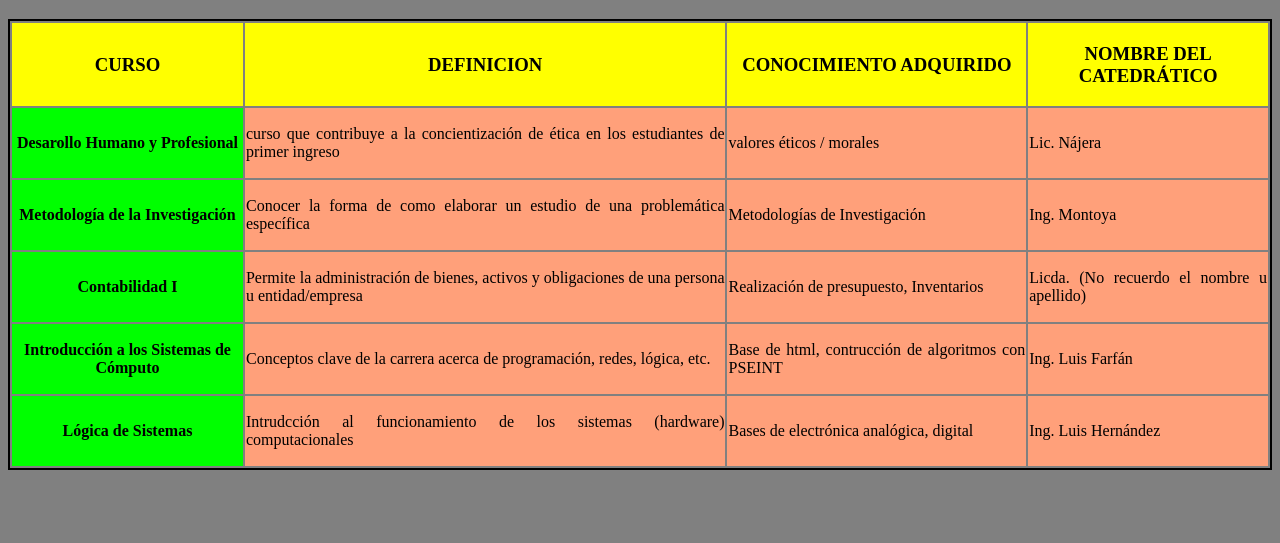
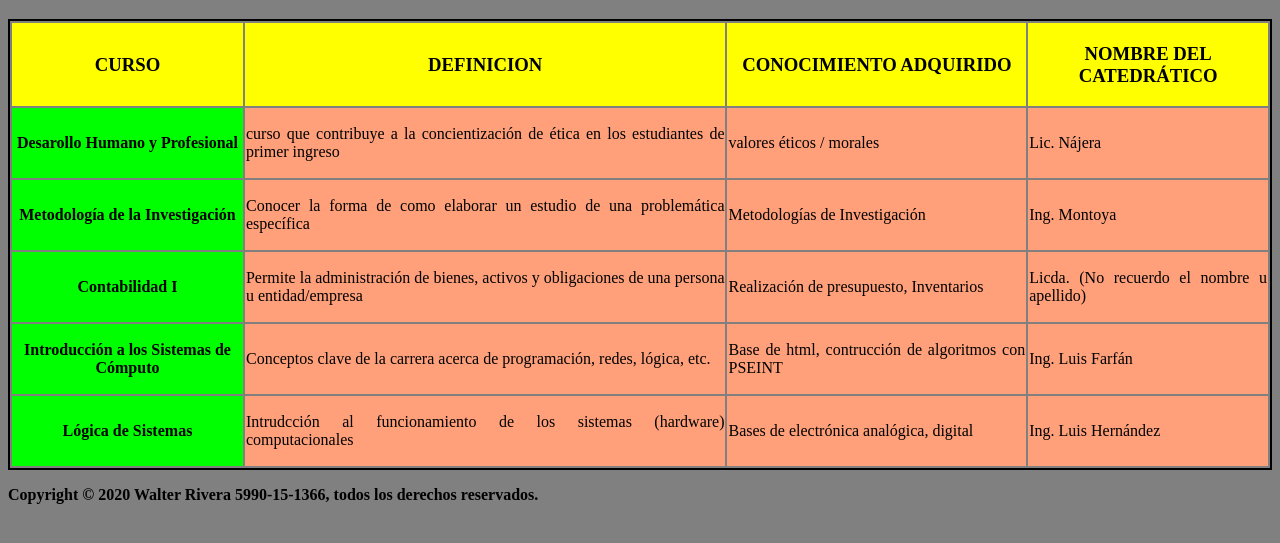
Before and after one commit to Walter-Rivera/DESARROLLO_WEB, a plain HTML site: page tarea1/frames/semestre1.html in a window 1280 px wide. Shown: the part 69-612 px from the top of the page. Drawn offline with Linux system fonts and the light colour scheme.

Commit message:
agregando footer

```diff
--- a/tarea1/frames/semestre1.html
+++ b/tarea1/frames/semestre1.html
@@ -51,5 +51,10 @@
                 </tr>
             </tbody>
         </table>
+        <footer>
+            <p>
+               <strong>Copyright &copy; 2020 Walter Rivera 5990-15-1366, todos los derechos reservados.</strong>
+            </p>
+        </footer>
     </body>
 </html>
```
Also changed, not shown: tarea1/framesetPrincipal.html (+5 -0 lines).
